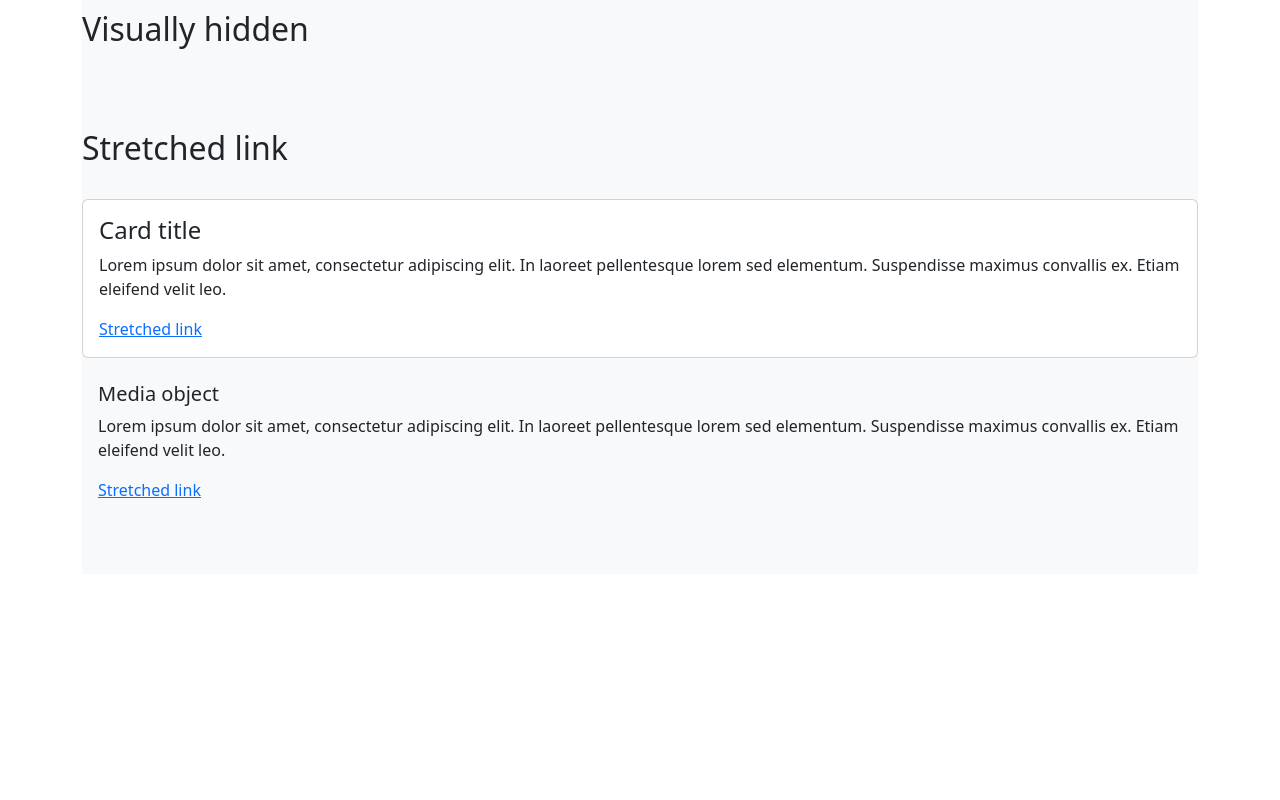
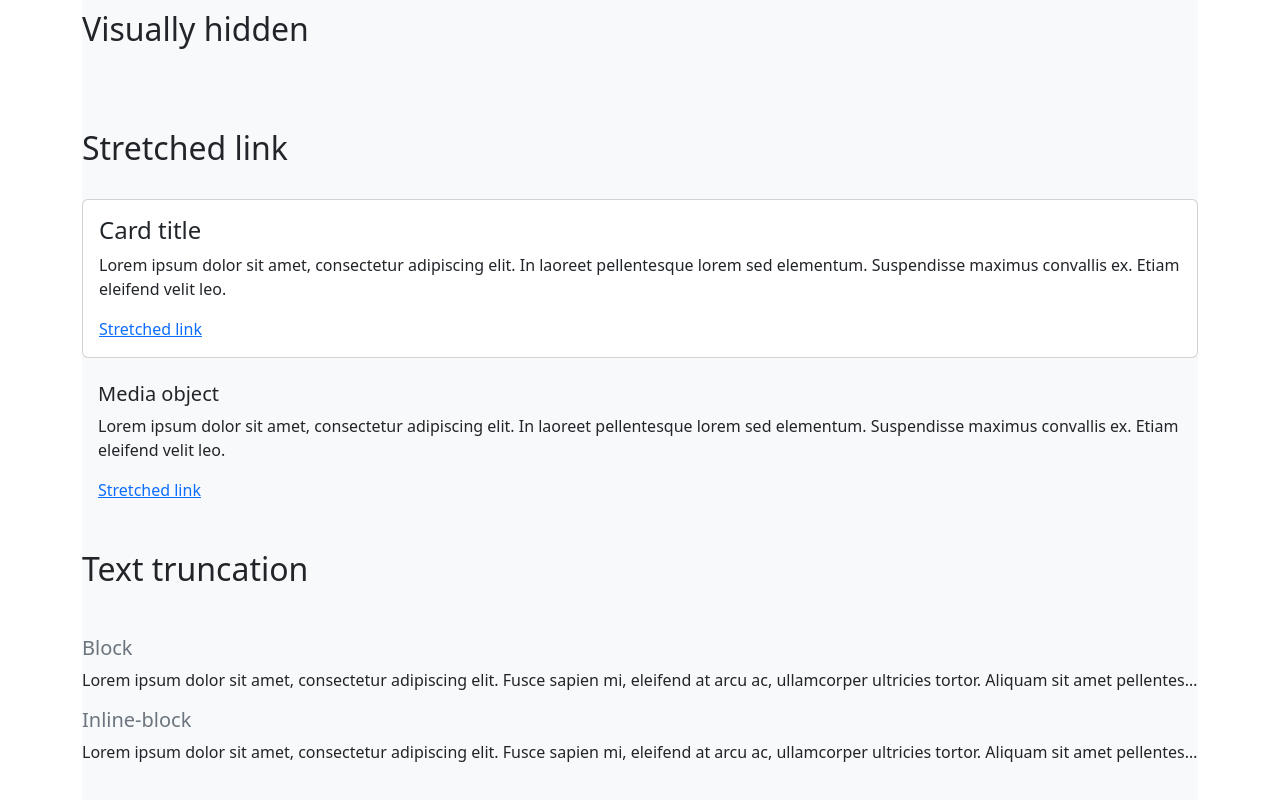
Before and after one commit to Michal-Radomski/Udemy_Frontend_Courses, a plain HTML site: page 01 Bootstrap5/05 - Helpers/index.html in a window 1280 px wide. Shown: the part 5492-6292 px from the top of the page. Before the commit the page ends 6066 px from the top, so only its background shows below. Drawn offline with nearby package versions, Linux system fonts and the light colour scheme.

Commit message:
Text truncation exercise done

```diff
--- a/01 Bootstrap5/05 - Helpers/index.html
+++ b/01 Bootstrap5/05 - Helpers/index.html
@@ -194,6 +194,21 @@
           </div>
         </div>
 
+        <br /><br />
+        <h2>Text truncation</h2>
+        <br />
+
+        <h4 class="h5 text-muted mt-3">Block</h4>
+        <p class="text-truncate">
+          Lorem ipsum dolor sit amet, consectetur adipiscing elit. Fusce sapien mi, eleifend at arcu ac, ullamcorper
+          ultricies tortor. Aliquam sit amet pellentesque dui.
+        </p>
+        <h4 class="h5 text-muted mt-3">Inline-block</h4>
+        <span class="text-truncate d-inline-block w-100"
+          >Lorem ipsum dolor sit amet, consectetur adipiscing elit. Fusce sapien mi, eleifend at arcu ac, ullamcorper
+          ultricies tortor. Aliquam sit amet pellentesque dui.</span
+        >
+
         <br /><br /><br />
       </div>
     </div>
```
